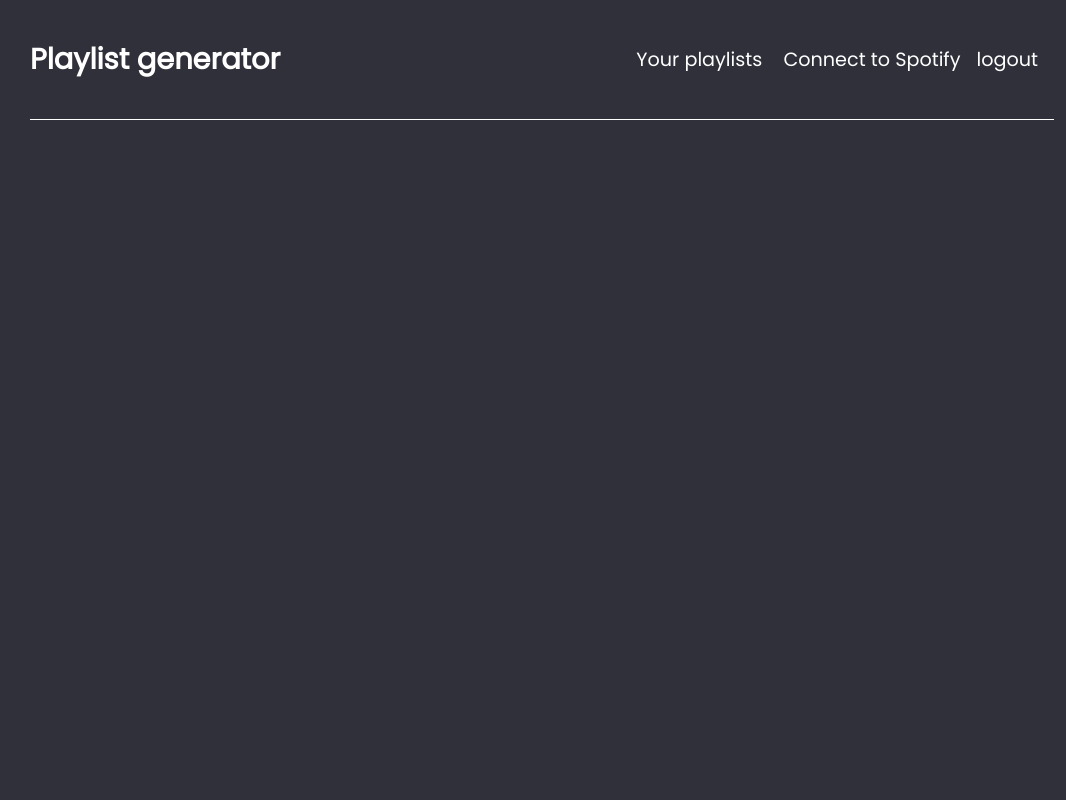
After one commit to JHertrich/playlist_generator, a PHP site: page /header2.php in a window 1280 px wide. The commit adds this page. Shown: the whole page, without its empty margins (98-1164 px from the left). Run offline with PHP 8.4, Linux system fonts and the light colour scheme.

```diff
--- a/public/css/style.css
+++ b/public/css/style.css
@@ -49,7 +49,7 @@ body{
     font-weight: bold;
 }
 
-.your-playlists, .connect-link{
+.your-playlists, .connect-link, .login-link, .logout-link{
     margin-right: 1rem;
     text-decoration: none;
     color: inherit;
--- /dev/null
+++ b/public/header2.php
@@ -0,0 +1,37 @@
+<!DOCTYPE html>
+<html lang="en">
+
+<head>
+    <meta charset="UTF-8">
+    <meta name="viewport" content="width=device-width, initial-scale=1.0">
+    <meta http-equiv="X-UA-Compatible" content="ie=edge">
+    <link rel="stylesheet" href="css/style.css">
+    <title>Playlist generator</title>
+
+</head>
+
+<body>
+    <div class="container">
+
+        <header id="header">
+            <div class="logo">
+                <img class="logo-img" src="#" alt="">
+                <div class="logo-text">Playlist generator</div>
+            </div>
+            <nav>
+                <div class="stored-playlists">
+                    <a href="#" class="your-playlists">Your playlists</a>
+                    <!--only accessible if logged in-->
+                </div>
+
+                <div class="spotify-connect">
+                    <img src="#" alt="" class="spotify-logo">
+                    <a class="connect-link" href="#">Connect to Spotify</a>
+                    <!--signs up to spotify-->
+                </div>
+                <div class="logout">
+                    <a href="../app/logout.php" class="logout-link">logout</a>
+                    <!--sends to Login/signup page-->
+                </div>
+            </nav>
+        </header>
```
Also changed, not shown: app/login.php (+7 -4 lines), app/logout.php (added, +8 -0 lines), public/header1.php (added, +32 -0 lines), public/index.php (+7 -41 lines), public/js/bundle.js (+5 -4 lines), public/js/main.js (+5 -4 lines), public/js/signup_login.js (+6 -7 lines).
